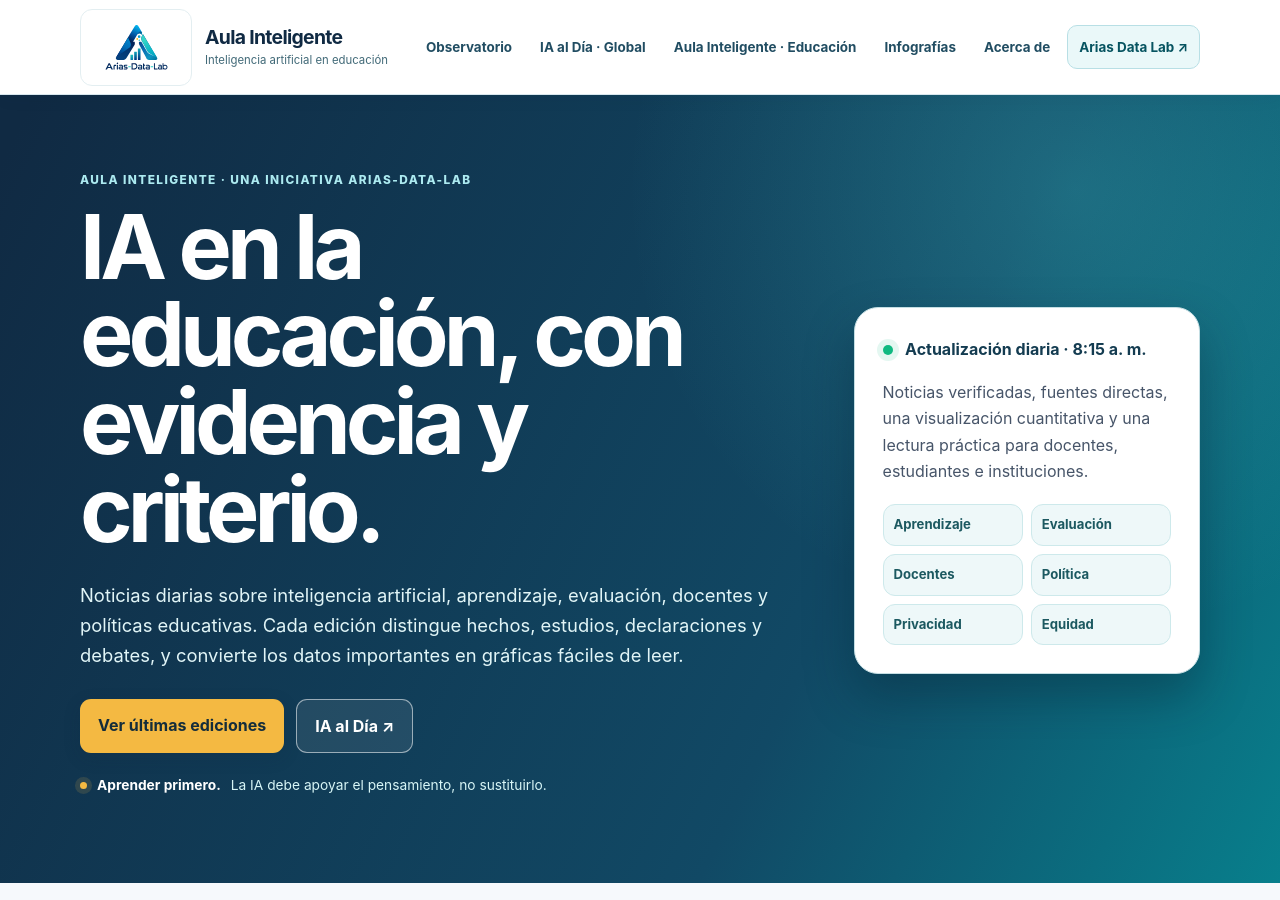
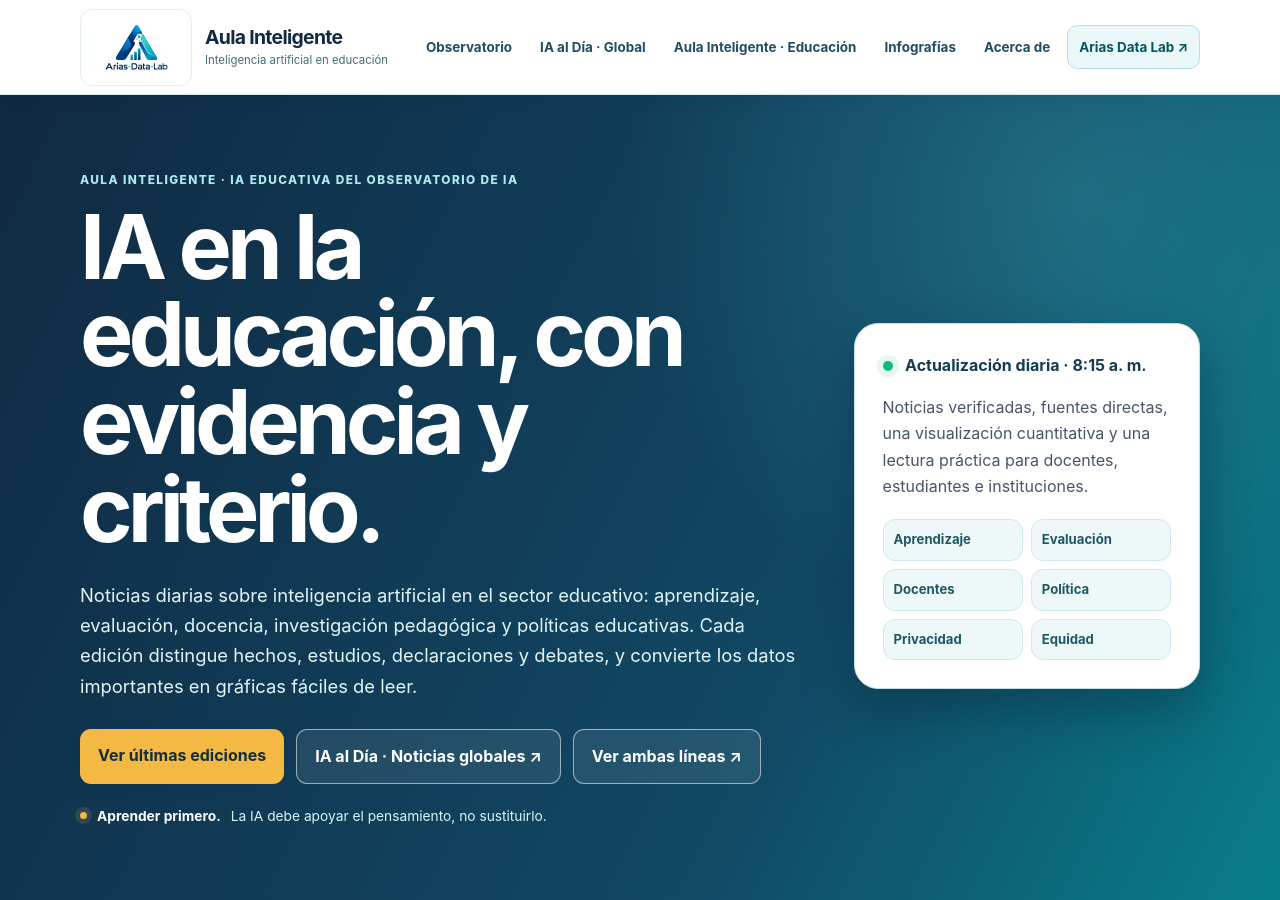
Before and after one commit to ljarias/ljarias.github.io, a Jekyll site: the page built from aula-inteligente/index.md, in a window 1280 px wide and 900 px high. Built offline with Jekyll 4.4.1, drawn with Linux system fonts in a browser that asks for light colours.

Commit message:
Diferenciar líneas editorial global y educativa: aula-inteligente/index.md

```diff
--- a/aula-inteligente/index.md
+++ b/aula-inteligente/index.md
@@ -7,12 +7,13 @@ description: "Noticias diarias, investigaciones y datos visuales sobre inteligen
 <section class="hero">
   <div class="container hero-grid">
     <div>
-      <div class="eyebrow">Aula Inteligente · Una iniciativa Arias-Data-Lab</div>
+      <div class="eyebrow">Aula Inteligente · IA educativa del Observatorio de IA</div>
       <h1>IA en la educación, con evidencia y criterio.</h1>
-      <p class="hero-copy">Noticias diarias sobre inteligencia artificial, aprendizaje, evaluación, docentes y políticas educativas. Cada edición distingue hechos, estudios, declaraciones y debates, y convierte los datos importantes en gráficas fáciles de leer.</p>
+      <p class="hero-copy">Noticias diarias sobre inteligencia artificial en el sector educativo: aprendizaje, evaluación, docencia, investigación pedagógica y políticas educativas. Cada edición distingue hechos, estudios, declaraciones y debates, y convierte los datos importantes en gráficas fáciles de leer.</p>
       <div class="hero-actions">
         <a class="button" href="#ultimas">Ver últimas ediciones</a>
-        <a class="button secondary" href="{{ '/ia-al-dia/' | relative_url }}">IA al Día ↗</a>
+        <a class="button secondary" href="{{ '/ia-al-dia/' | relative_url }}">IA al Día · Noticias globales ↗</a>
+        <a class="button secondary" href="{{ '/observatorio-ia/' | relative_url }}">Ver ambas líneas ↗</a>
       </div>
       <p class="adl-hero-message"><strong>Aprender primero.</strong> La IA debe apoyar el pensamiento, no sustituirlo.</p>
     </div>
```
